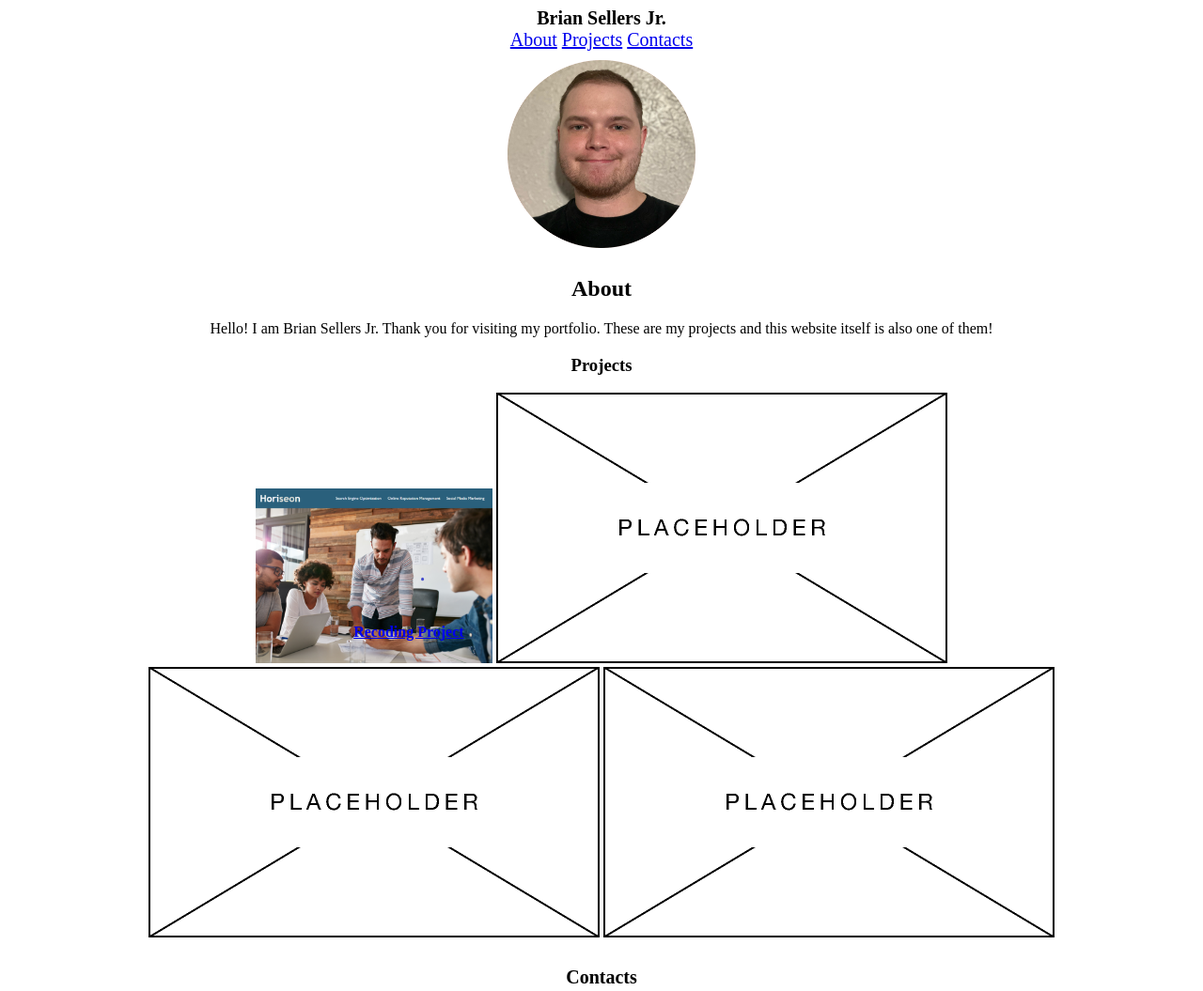
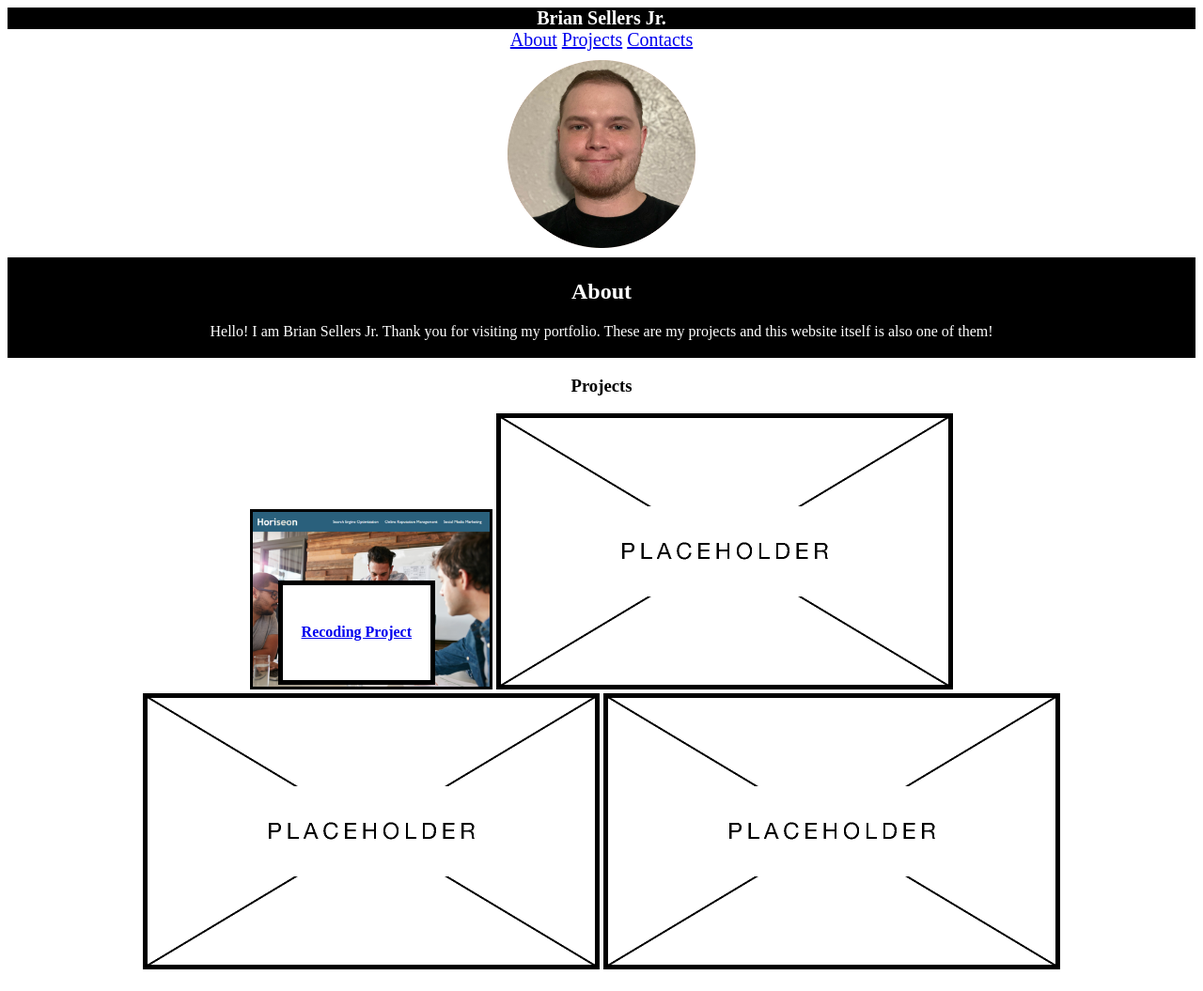
Before and after one commit to bsellers1/briansellersjr-portfolio, a plain HTML site: page index.html in a window 1280 px wide. Shown: the top 1055 px of the page at 94% size. Drawn offline with Linux system fonts and the light colour scheme.

Commit message:
added borders and background colors to sections while adding a text box in front of recoding project

```diff
--- a/assets/style.css
+++ b/assets/style.css
@@ -1,6 +1,8 @@
 .name {
     font-family: 'Times New Roman', Times, serif;
     font-size: 20px;
+    background-color: black;
+    color: white;
 }
 
 .navbar {
@@ -10,7 +12,11 @@
 }
 
 .about {
-    color: black;
+    color: white;
+    background-color: black;
+    border-width: 3px;
+    border-style: solid;
+    border-color: black;
 }
 
 .contacts {
@@ -31,6 +37,9 @@
 .ph1 {
     max-width: 100%;
     height: auto;
+    border-width: 3px;
+    border-style: solid;
+    border-color: black;
 }
 
 .container {
@@ -39,8 +48,12 @@
 
 .text-block {
     position: absolute;
-    top: 28%;
-    right: 60%;
+    top: 24%;
+    right: 64%;
     color: white;
     padding: 20px;
+    border-width: 5px;
+    border-style: solid;
+    border-color: black;
+    background-color: white;
   }
```
